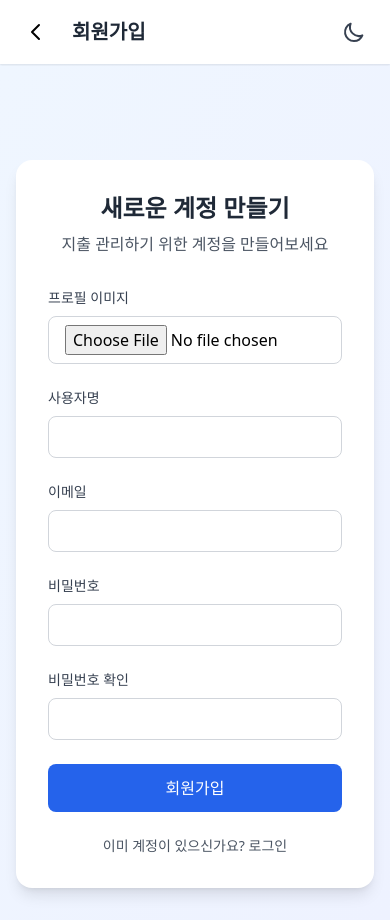
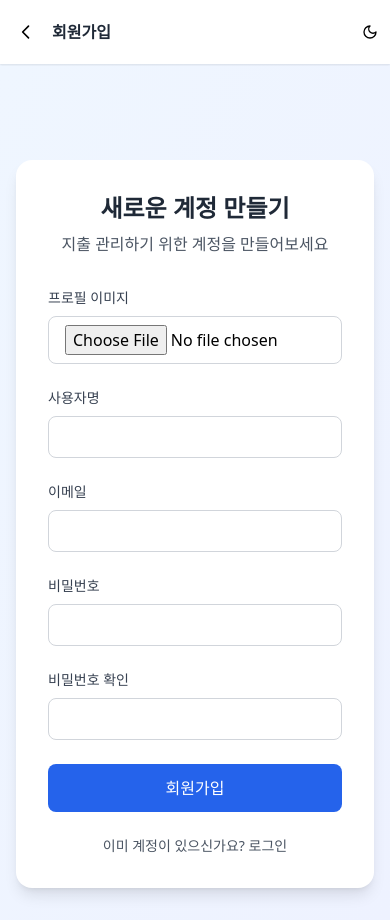
Before and after one commit to kimdonghyun-ui/my-todos-app, a Next.js app: page /register in a window 390 px wide. Built offline with nearby package versions, Linux system fonts and the light colour scheme; no server answers.

Commit message:
Fix:지출내역 페이지 필터 부분 반응형 깨지는거 수정정

```diff
--- a/src/app/(pages)/transactions/page.tsx
+++ b/src/app/(pages)/transactions/page.tsx
@@ -80,14 +80,16 @@ export default function TransactionsPage() {
   return (
     <div className="container mx-auto px-4 py-8">
       <div className="flex flex-col gap-6">
+
         {/* 필터 섹션 */}
-        <div className="flex flex-col gap-4">
-          <div className="flex items-center gap-4">
+        <div className="flex flex-col gap-4 w-full">
+          <div className="flex flex-col sm:flex-row sm:items-center sm:gap-4 gap-3 w-full">
+
             {/* 드롭다운 버튼 */}
-            <div className="relative">
+            <div className="relative w-full sm:w-auto">
               <button
                 onClick={() => setIsDropdownOpen(!isDropdownOpen)}
-                className="flex items-center gap-2 px-4 py-2 bg-white border border-gray-300 rounded-lg hover:bg-gray-50"
+                className="flex items-center justify-between w-full sm:w-auto gap-2 px-3 py-2 bg-white border border-gray-300 rounded-lg hover:bg-gray-50 text-sm"
               >
                 <span>
                   {viewType === 'all' && '전체'}
@@ -99,7 +101,7 @@ export default function TransactionsPage() {
 
               {/* 드롭다운 메뉴 */}
               {isDropdownOpen && (
-                <div className="absolute z-10 mt-2 w-32 bg-white border border-gray-300 rounded-lg shadow-lg">
+                <div className="absolute z-10 mt-2 w-full sm:w-32 bg-white border border-gray-300 rounded-lg shadow-lg text-sm">
                   <button
                     onClick={() => {
                       setViewType('all');
@@ -135,22 +137,22 @@ export default function TransactionsPage() {
             </div>
 
             {/* 날짜 선택 */}
-            <div className="flex items-center gap-2">
+            <div className="flex items-center gap-2 w-full sm:w-auto">
               <Calendar className="h-5 w-5" />
               <input
                 type={viewType === 'monthly' ? 'month' : 'date'}
                 value={selectedDate}
                 onChange={handleDateChange}
                 disabled={viewType === 'all'}
-                className="rounded-lg border border-gray-300 px-3 py-2 disabled:bg-gray-100 disabled:cursor-not-allowed"
+                className="flex-1 rounded-lg border border-gray-300 px-3 py-2 text-sm disabled:bg-gray-100 disabled:cursor-not-allowed w-full sm:w-auto"
               />
             </div>
 
-            {/* 타입 필터 */}
-            <div className="flex items-center gap-2 ml-auto">
+            {/* 타입 필터 버튼 */}
+            <div className="flex gap-2 flex-wrap justify-start sm:ml-auto">
               <button
                 onClick={() => setSelectedType('all')}
-                className={`px-4 py-2 rounded-lg ${
+                className={`px-3 py-1.5 rounded-lg text-sm ${
                   selectedType === 'all'
                     ? 'bg-blue-500 text-white'
                     : 'bg-gray-100 text-gray-700 hover:bg-gray-200'
@@ -160,7 +162,7 @@ export default function TransactionsPage() {
               </button>
               <button
                 onClick={() => setSelectedType('income')}
-                className={`px-4 py-2 rounded-lg ${
+                className={`px-3 py-1.5 rounded-lg text-sm ${
                   selectedType === 'income'
                     ? 'bg-green-500 text-white'
                     : 'bg-gray-100 text-gray-700 hover:bg-gray-200'
@@ -170,7 +172,7 @@ export default function TransactionsPage() {
               </button>
               <button
                 onClick={() => setSelectedType('expense')}
-                className={`px-4 py-2 rounded-lg ${
+                className={`px-3 py-1.5 rounded-lg text-sm ${
                   selectedType === 'expense'
                     ? 'bg-red-500 text-white'
                     : 'bg-gray-100 text-gray-700 hover:bg-gray-200'
@@ -181,6 +183,7 @@ export default function TransactionsPage() {
             </div>
           </div>
         </div>
+
 
         {/* 거래 내역 리스트 */}
         <div className="space-y-4 max-h-[calc(100vh-300px)] overflow-y-auto">
--- a/src/components/DarkModeToggle.tsx
+++ b/src/components/DarkModeToggle.tsx
@@ -2,6 +2,8 @@
 
 import { useThemeStore } from '@/store/themeStore';
 import { useEffect } from 'react';
+import { Moon, Sun } from 'lucide-react';
+import { IconBtn } from '@/components/ui/IconBtn'; // ✅ 경로는 맞게 수정
 
 export default function DarkModeToggle() {
   const { isDarkMode, toggleDarkMode } = useThemeStore();
@@ -15,23 +17,10 @@ export default function DarkModeToggle() {
   }, [isDarkMode]);
 
   return (
-    <button
+    <IconBtn
       onClick={toggleDarkMode}
-      className="p-2 rounded-lg hover:bg-gray-100 dark:hover:bg-gray-700
-                 transition-colors duration-200"
-      aria-label="Toggle dark mode"
-    >
-      {isDarkMode ? (
-        <svg className="w-6 h-6 text-yellow-500" fill="none" viewBox="0 0 24 24" stroke="currentColor">
-          <path strokeLinecap="round" strokeLinejoin="round" strokeWidth={2}
-                d="M12 3v1m0 16v1m9-9h-1M4 12H3m15.364 6.364l-.707-.707M6.343 6.343l-.707-.707m12.728 0l-.707.707M6.343 17.657l-.707.707M16 12a4 4 0 11-8 0 4 4 0 018 0z" />
-        </svg>
-      ) : (
-        <svg className="w-6 h-6 text-gray-700" fill="none" viewBox="0 0 24 24" stroke="currentColor">
-          <path strokeLinecap="round" strokeLinejoin="round" strokeWidth={2}
-                d="M20.354 15.354A9 9 0 018.646 3.646 9.003 9.003 0 0012 21a9.003 9.003 0 008.354-5.646z" />
-        </svg>
-      )}
-    </button>
+      title="다크 모드 전환"
+      icon={isDarkMode ? <Sun className="text-yellow-500" /> : <Moon className="text-gray-700" />}
+    />
   );
 }
--- a/src/components/layout/Header.tsx
+++ b/src/components/layout/Header.tsx
@@ -8,6 +8,7 @@ import { usePathname } from 'next/navigation';
 import { getTitleFromPath } from '@/utils/utils';
 
 import { BarChart2, LayoutDashboard, LogOut, PlusCircle, Receipt, User } from 'lucide-react';
+import { IconBtn } from '../ui/IconBtn';
 
 interface HeaderProps {
   showBackButton?: boolean;
@@ -29,72 +30,33 @@ export default function Header({ showBackButton = false }: HeaderProps) {
 
   return (
     <header className="fixed top-0 left-0 right-0 bg-white dark:bg-gray-800 shadow-sm z-50">
-      <div className="max-w-4xl mx-auto px-4 h-16 flex items-center justify-between">
-        <div className="flex items-center gap-4">
+      <div className="max-w-4xl mx-auto px-2 sm:px-4 h-16 flex items-center justify-between">
+        <div className="flex items-center gap-2 sm:gap-4 min-w-0">
           {showBackButton && (
             <button
               onClick={() => router.back()}
-              className="p-2 hover:bg-gray-100 dark:hover:bg-gray-700 rounded-full transition-colors"
+              className="p-2 hover:bg-gray-100 dark:hover:bg-gray-700 rounded-full transition-colors shrink-0"
             >
-              <svg className="w-6 h-6" fill="none" viewBox="0 0 24 24" stroke="currentColor">
+              <svg className="w-5 h-5 sm:w-6 sm:h-6" fill="none" viewBox="0 0 24 24" stroke="currentColor">
                 <path strokeLinecap="round" strokeLinejoin="round" strokeWidth={2} d="M15 19l-7-7 7-7" />
               </svg>
             </button>
           )}
-          <h1 className="text-xl font-semibold text-gray-800 dark:text-white">{title}</h1>
+          <h1 className="text-base sm:text-xl font-semibold text-gray-800 dark:text-white truncate">
+            {title}
+          </h1>
         </div>
 
-        <div className="flex items-center gap-2 sm:gap-4 flex-wrap">
+        <div className="flex items-center gap-1 sm:gap-3 flex-wrap justify-end max-w-[70%] sm:max-w-none">
           <DarkModeToggle />
           {accessToken && (
             <>
-              <button
-                onClick={() => router.push('/dashboard')}
-                className="p-1 sm:p-2 hover:bg-gray-100 dark:hover:bg-gray-700 rounded-full transition-colors"
-                title="대쉬보드"
-              >
-                <LayoutDashboard className="w-4 h-4 sm:w-5 sm:h-5" />
-              </button>
-
-              <button
-                onClick={() => router.push('/statistics')}
-                className="p-1 sm:p-2 hover:bg-gray-100 dark:hover:bg-gray-700 rounded-full transition-colors"
-                title="통계"
-              >
-                <BarChart2 className="w-4 h-4 sm:w-6 sm:h-6" />
-              </button>
-
-              <button
-                onClick={() => router.push('/transactions')}
-                className="p-1 sm:p-2 hover:bg-gray-100 dark:hover:bg-gray-700 rounded-full transition-colors"
-                title="거래 내역"
-              >
-                <Receipt className="w-4 h-4 sm:w-6 sm:h-6" />
-              </button>
-
-              <button
-                onClick={() => router.push('/transactions/new')}
-                className="p-1 sm:p-2 hover:bg-gray-100 dark:hover:bg-gray-700 rounded-full transition-colors"
-                title="거래 내역 추가"
-              >
-                <PlusCircle className="w-4 h-4 sm:w-5 sm:h-5" />
-              </button>
-
-              <button
-                onClick={() => router.push('/profile')}
-                className="p-1 sm:p-2 hover:bg-gray-100 dark:hover:bg-gray-700 rounded-full transition-colors"
-                title="프로필"
-              >
-                <User className="w-4 h-4 sm:w-6 sm:h-6" />
-              </button>
-
-              <button
-                onClick={handleLogout}
-                className="p-1 sm:p-2 hover:bg-gray-100 dark:hover:bg-gray-700 rounded-full transition-colors"
-                title="로그아웃"
-              >
-                <LogOut className="w-4 h-4 sm:w-6 sm:h-6" />
-              </button>
+              <IconBtn onClick={() => router.push('/dashboard')} icon={<LayoutDashboard />} title="대시보드" />
+              <IconBtn onClick={() => router.push('/statistics')} icon={<BarChart2 />} title="통계" />
+              <IconBtn onClick={() => router.push('/transactions')} icon={<Receipt />} title="거래 내역" />
+              <IconBtn onClick={() => router.push('/transactions/new')} icon={<PlusCircle />} title="거래 추가" />
+              <IconBtn onClick={() => router.push('/profile')} icon={<User />} title="프로필" />
+              <IconBtn onClick={handleLogout} icon={<LogOut />} title="로그아웃" />
             </>
           )}
         </div>
--- /dev/null
+++ b/src/components/ui/IconBtn.tsx
@@ -0,0 +1,24 @@
+import React, { ReactElement, cloneElement, isValidElement } from "react";
+
+export function IconBtn({
+  onClick,
+  icon,
+  title,
+}: {
+  onClick: () => void;
+  icon: ReactElement<{ className?: string }>; // 💡 여기!
+  title: string;
+}) {
+  return (
+    <button
+      onClick={onClick}
+      className="p-1 sm:p-2 hover:bg-gray-100 dark:hover:bg-gray-700 rounded-full transition-colors"
+      title={title}
+    >
+      {isValidElement(icon) &&
+        cloneElement(icon, {
+          className: 'w-4 h-4 sm:w-5 sm:h-5',
+        })}
+    </button>
+  );
+}
--- a/src/utils/utils.ts
+++ b/src/utils/utils.ts
@@ -92,19 +92,19 @@ export const isProtectedRoute = (
 
   export const getTitleFromPath = (path: string) => {
     const map: Record<string, string> = {
-      '/': '오늘의 단어',
+      '/': '메인',
       '/login': '로그인',
-      '/profile': '내 프로필',
+      '/profile': 'ME',
       '/register': '회원가입',
       '/dashboard': '대시보드',
       '/statistics': '통계',
-      '/transactions': '지출 내역',
-      '/transactions/new': '지출 내역 추가',
+      '/transactions': '지출내역',
+      '/transactions/new': '지출추가',
     };
 
     //  '/transactions/[...slug]': '지출 내역 수정', 이 적용이 되지 않기에 아래처럼 함
     if (path.startsWith('/transactions/') && path.includes('/edit')) {
-      return '지출 내역 수정';
+      return '지출수정';
     }
 
     return map[path] || '페이지';
```
